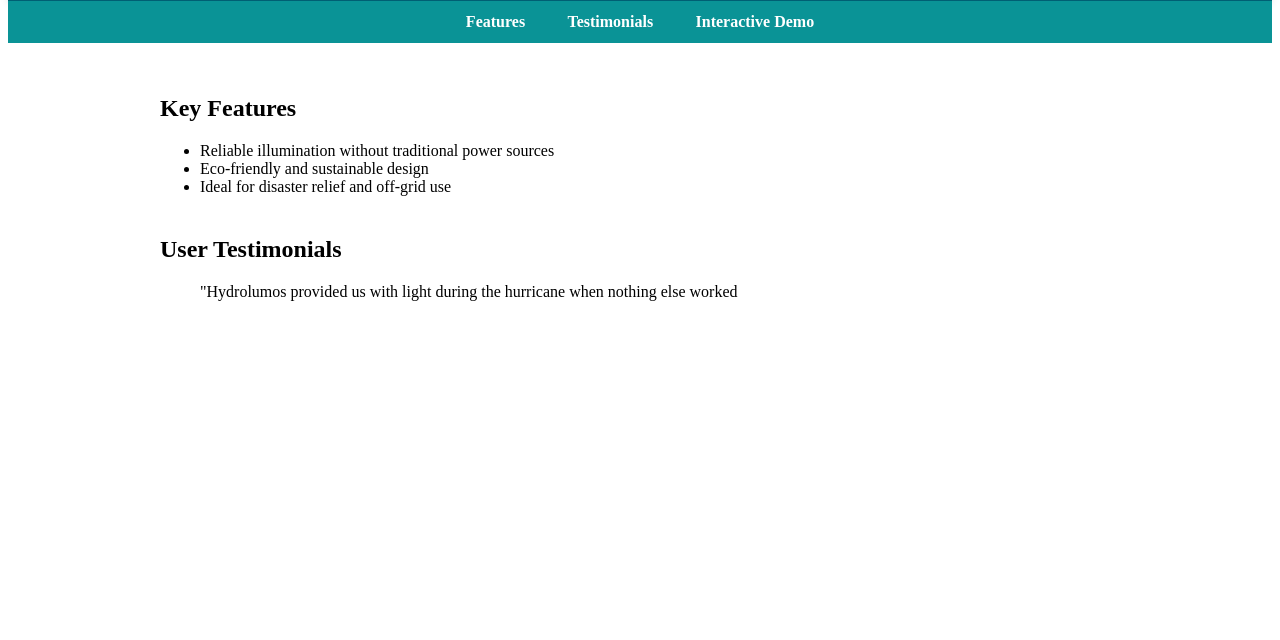
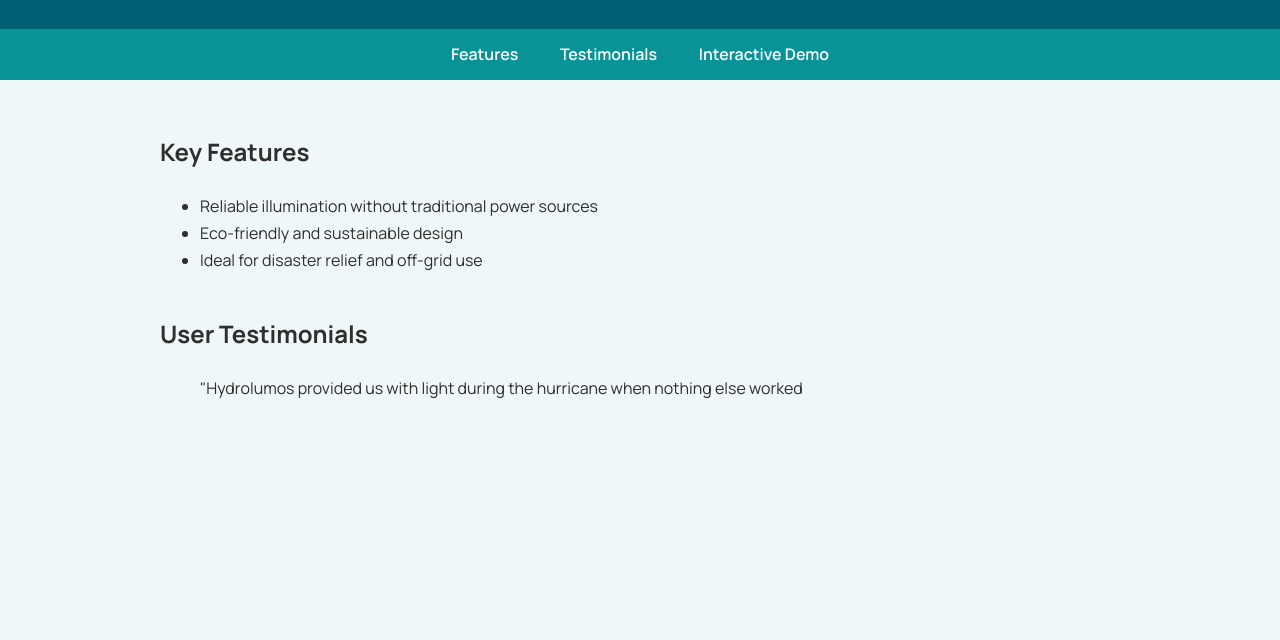
Before and after one commit to HridyaKK/HydroLumos, a plain HTML site: page index.html in a window 1280 px wide. Shown: the part 160-800 px from the top of the page. Drawn offline with Linux system fonts and the light colour scheme.

Commit message:
style changes

```diff
--- a/STYLES.css
+++ b/STYLES.css
@@ -1,14 +1,3 @@
-<!DOCTYPE html>
-<html lang="en">
-<head>
-  <meta charset="UTF-8" />
-  <meta name="viewport" content="width=device-width, initial-scale=1.0" />
-  <title>Hydrolumos</title>
-
-  <!-- Google Font -->
-  <link href="https://fonts.googleapis.com/css2?family=Manrope:wght@400;600;700&display=swap" rel="stylesheet">
-
-  <style>
 @import url('https://fonts.googleapis.com/css2?family=Manrope:wght@400;600;700&display=swap');
 
 body {
@@ -105,7 +94,7 @@
     margin-top: 1rem;
     border-radius: 12px;
     box-shadow: inset 0 0 10px rgba(0,0,0,0.1);
-        transition: background 0.3s ease, box-shadow 0.3s ease;
+    transition: background 0.3s ease, box-shadow 0.3s ease, opacity 0.3s;
 }
 
 footer {
@@ -115,39 +104,3 @@
     color: #fff;
     font-size: 0.95rem;
 }
-  </style>
-</head>
-<body>
-
-  <header>
-    <h1 id="productName">Hydrolumos</h1>
-  </header>
-
-  <nav>
-    <ul>
-      <li><a href="#about">About</a></li>
-      <li><a href="#features">Features</a></li>
-      <li><a href="#demo">Demo</a></li>
-    </ul>
-  </nav>
-
-
-
-  <script>
-    function activateLight() {
-      const display = document.getElementById("lightDisplay");
-      display.style.background = "#0a9396";
-      display.style.boxShadow = "0 0 20px #0a9396, 0 0 30px #005f73";
-    }
-
-    // Re-trigger the glowing animation when the product name is clicked
-    document.getElementById("productName").addEventListener("click", () => {
-      const name = document.getElementById("productName");
-      name.style.animation = "none";
-      name.offsetHeight; // Force reflow
-      name.style.animation = "glow 2s infinite ease-in-out";
-    });
-  </script>
-
-</body>
-</html>
```
Lines whose indentation alone changed are shown as unchanged.
